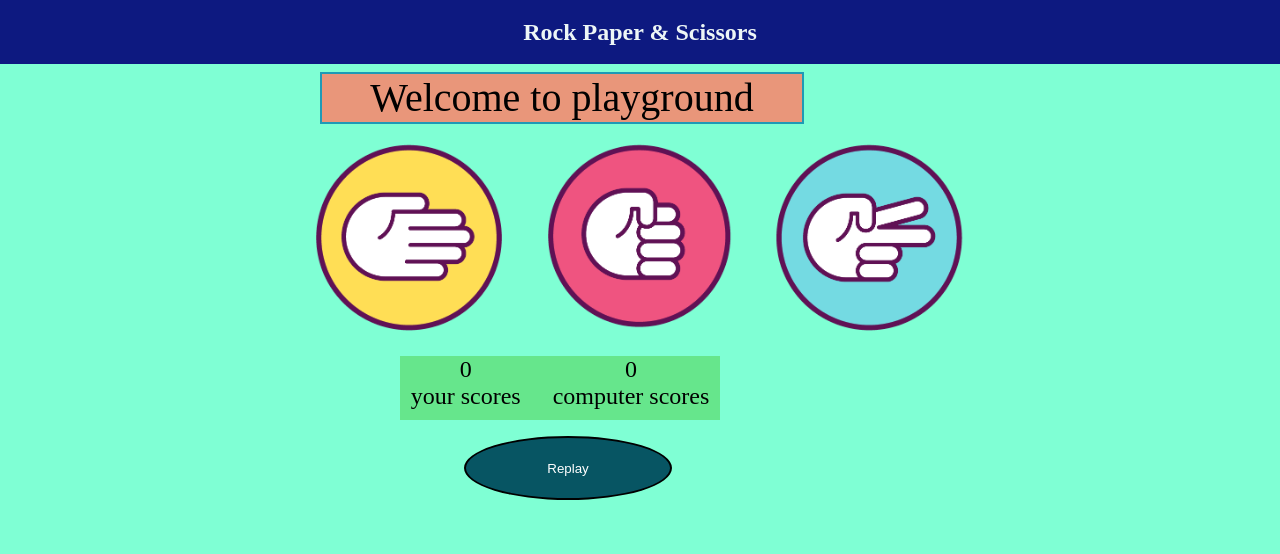
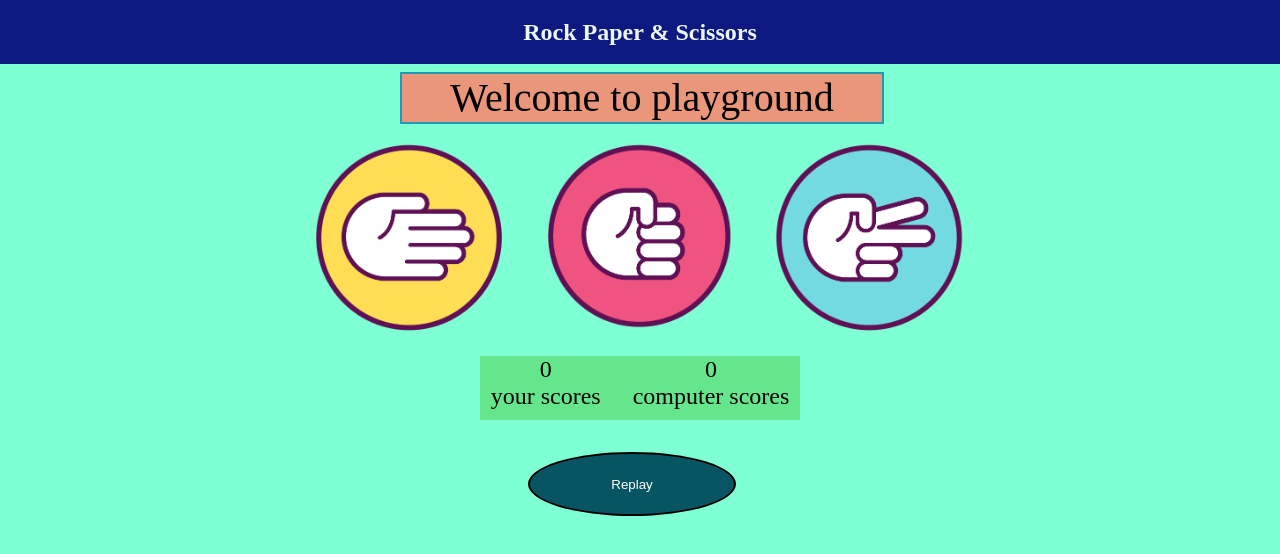
Before and after one commit to rahul18112/Rock-Paper-Scissors, a plain HTML site: page index.html in a window 1280 px wide. Drawn offline with Linux system fonts and the light colour scheme.

Commit message:
Update style.css

```diff
--- a/style.css
+++ b/style.css
@@ -41,7 +41,7 @@ header{
 #message{
     height:3rem ;width: 30rem;
     background-color:darksalmon;
-    margin-left: 20rem;
+    margin-left: 25rem;
     text-align: center;
     line-height: 3rem;
     font-size: 40px;
@@ -54,8 +54,8 @@ button{
     height: 4rem;
     background-color: rgb(7, 85, 99);
     color:white;
-    margin-top: 1rem;
-    margin-left: 29rem;
+    margin-top: 2rem;
+    margin-left: 33rem;
     border: 2px solid black;
     /* border-color: rgb(22, 182, 182); */
     border-radius: 50%;
@@ -75,7 +75,7 @@ button{
     /* justify-self: center; */
     gap: 2rem;
     margin-top: 1rem;
-    margin-left: 25rem;
+    margin-left: 30rem;
      font-size:1.5rem;
     /* font-weight: 500; */
     /* font-style: ; */
```
